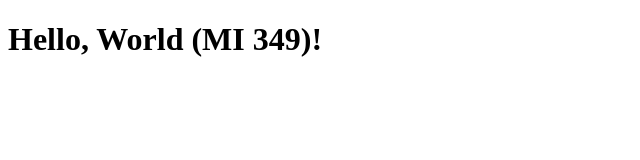
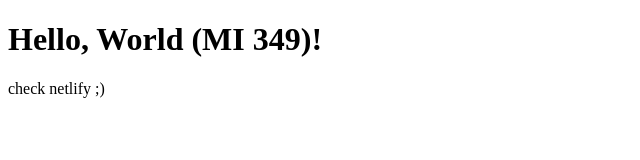
Before and after one commit to heathbaldwin/hello_mi349, a plain HTML site: page index.html in a window 1280 px wide. Shown: the whole page, without its empty margins (0-640 px from the left). Drawn offline with Linux system fonts and the light colour scheme.

Commit message:
small change to check deployment

```diff
--- a/index.html
+++ b/index.html
@@ -8,5 +8,6 @@
 </head>
 <body>
     <h1>Hello, World (MI 349)!</h1>
+    <p>check netlify ;)</p>
 </body>
 </html>
```
